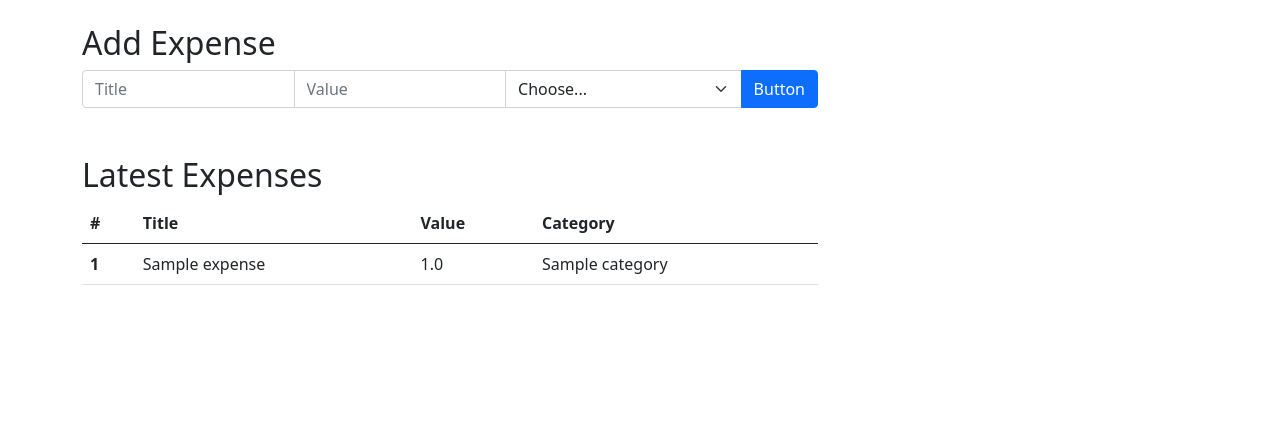
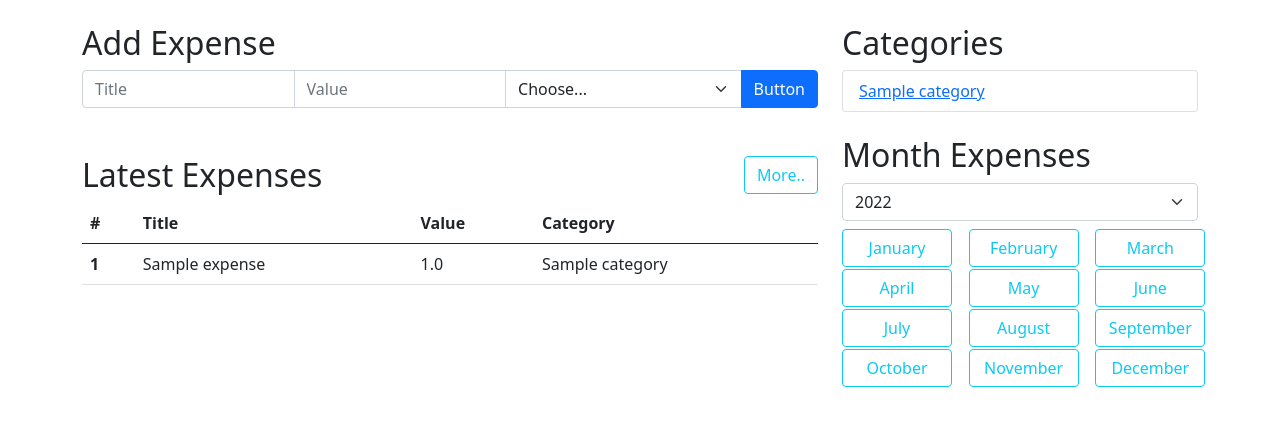
Before and after one commit to JRafiei/expense_recorder, a Flask app: page / in a window 1280 px wide. Shown: the top 426 px of the page. Run offline with Flask 2, Linux system fonts and the light colour scheme; tables that the repository leaves empty hold one stand-in row (values such as "Sample post").

Commit message:
display monthly expenses

```diff
--- a/server.py
+++ b/server.py
@@ -1,3 +1,4 @@
+import calendar
 from crypt import methods
 import os
 from datetime import datetime
@@ -60,15 +61,15 @@ def add_expense():
 
 
 def get_category_expenses():
-    if request.data:
-        cat_name = request.json.get('cat')
-        if cat_name:
-            cat = db.session.query(ExpenseCategory).filter(ExpenseCategory.name==cat_name).first()
-            expenses = db.session.query(Expense).filter(Expense.category_id==cat.id).all()
+    cat_name = request.args.get('cat')
+    if cat_name:
+        cat = db.session.query(ExpenseCategory).filter(ExpenseCategory.name==cat_name).first()
+        if cat is None:
+            return {"status": "error", "reason": "category_does_not_exists"}
         else:
-            return {"status": "error", "reason": "category_is_not_provided"}
+            expenses = db.session.query(Expense).filter(Expense.category_id==cat.id)
     else:
-        expenses = db.session.query(Expense).all()
+        expenses = db.session.query(Expense)
 
     expenses = [expense.to_dict() for expense in expenses]
     return {"status": "success", "expenses": expenses}
@@ -85,9 +86,41 @@ def get_range_expenses():
     except:
         end_time = datetime.now()
 
-    expenses = db.session.query(Expense).filter(Expense.timestamp.between(start_time, end_time)).all()
+    expenses = db.session.query(Expense).filter(Expense.timestamp.between(start_time, end_time))
     expenses = [expense.to_dict() for expense in expenses]
     return {"status": "success", "expenses": expenses}
+
+
+def get_monthly_expenses():
+    year = int(request.args.get('year'))
+    month = request.args.get('month')
+    month_number = datetime.strptime(month, "%B").month
+    last_month_day = calendar.monthrange(year, month_number)[1]
+    start_time = datetime(year=year, month=month_number, day=1, hour=0, minute=0, second=0)
+    end_time = datetime(year=year, month=month_number, day=last_month_day, hour=0, minute=0, second=0)
+    expenses = db.session.query(Expense).filter(Expense.timestamp.between(start_time, end_time))
+    expenses = expenses.order_by(Expense.timestamp.desc())
+    day_expenses = {}
+    category_expenses = {}
+    for expense in expenses:
+        key = expense.timestamp.strftime('%Y-%m-%d')
+        if key not in day_expenses:
+            day_expenses[key] = {'expenses': [], 'total': 0}
+        day_expenses[key]['expenses'].append(expense)
+        day_expenses[key]['total'] += expense.value
+
+        key2 = expense.category.name
+        if key2 not in category_expenses:
+            category_expenses[key2] = 0
+        category_expenses[key2] += expense.value
+
+    data = {
+        "day_expenses": day_expenses,
+        "category_expenses": category_expenses,
+        "month_name": month,
+        "year": year
+    }
+    return render_template('monthly_expenses.html', **data)
 
 
 app.add_url_rule("/", view_func=home, methods=['GET'])
@@ -95,3 +128,4 @@ app.add_url_rule("/add-category", view_func=add_category, methods=['POST'])
 app.add_url_rule("/add-expense", view_func=add_expense, methods=['POST'])
 app.add_url_rule("/get-expenses", view_func=get_category_expenses, methods=['GET'])
 app.add_url_rule("/get-range-expenses", view_func=get_range_expenses, methods=['GET'])
+app.add_url_rule("/monthly-expenses", view_func=get_monthly_expenses, methods=['GET'])
--- a/static/js/main.js
+++ b/static/js/main.js
@@ -3,31 +3,44 @@ const addExpenseBtn = document.querySelector('#add-expense button');
 const titleInput = document.querySelector('#add-expense #title');
 const valueInput = document.querySelector('#add-expense #value');
 const categoryInput = document.querySelector('#add-expense #category');
-const addExpense = async (title, value, category) => {
-    const response = await fetch('/add-expense', {
+const monthPicker = document.querySelector('.month-picker');
+const yearSelect = monthPicker.querySelector('#year');
+
+const GetData = async(url, data) => {
+    const response = await fetch(url);
+    const responseData = await response.json();
+    return responseData;
+}
+const PostData = async(url, data) => {
+    const response = await fetch(url, {
         method: 'POST',
-        body: JSON.stringify({
-            'title': title,
-            'value': value,
-            'cat': category
-        }),
+        body: JSON.stringify(data),
         headers: {
             'Content-Type': 'application/json'
         }
     });
     const responseData = await response.json();
+    return responseData;
+}
+const addExpense = async (title, value, category) => {
+    const responseData = await PostData('/add-expense', {
+            'title': title,
+            'value': value,
+            'cat': category
+    });
     if (responseData.status == "success") {
-        addExpenseMsg.innerHTML = `
-        <div class="alert alert-success alert-dismissible fade show" role="alert">
-          <strong>Expense Added Successfully!</strong> You can add another expense right now!
-          <button type="button" class="btn-close" data-bs-dismiss="alert" aria-label="Close"></button>
-        </div>`;
-        titleInput.value = "";
-        valueInput.value = "";
-        categoryInput.value = categoryInput.querySelector("option:first-child").value;
+        // addExpenseMsg.innerHTML = `
+        // <div class="alert alert-success alert-dismissible fade show" role="alert">
+        //   <strong>Expense Added Successfully!</strong> You can add another expense right now!
+        //   <button type="button" class="btn-close" data-bs-dismiss="alert" aria-label="Close"></button>
+        // </div>`;
+        // titleInput.value = "";
+        // valueInput.value = "";
+        // categoryInput.value = categoryInput.querySelector("option:first-child").value;
+        window.location.href = "/";
     }
+}
 
-}
 addExpenseBtn.addEventListener('click', e => {
     e.preventDefault();
     const title = titleInput.value;
@@ -35,3 +48,15 @@ addExpenseBtn.addEventListener('click', e => {
     const category = categoryInput.value;
     addExpense(title, value, category);
 })
+
+monthPicker.addEventListener('click', e => {
+    if (e.target.tagName.toLowerCase() === 'button') {
+        let = url = '/monthly-expenses?'
+        const params = new URLSearchParams({
+            'year': yearSelect.value,
+            'month': e.target.innerText
+        });
+        url += params;
+        window.open(url, '_blank');
+    }
+})
--- a/templates/home.html
+++ b/templates/home.html
@@ -9,6 +9,12 @@
     <link href="https://cdn.jsdelivr.net/npm/bootstrap@5.0.2/dist/css/bootstrap.min.css" rel="stylesheet" integrity="sha384-EVSTQN3/azprG1Anm3QDgpJLIm9Nao0Yz1ztcQTwFspd3yD65VohhpuuCOmLASjC" crossorigin="anonymous">
 
     <title>Home</title>
+    <style>
+      .month-picker button {
+        width: 110px;
+        margin-bottom: 2px;
+      }
+    </style>
   </head>
   <body>
     <div class="container">
@@ -26,6 +32,10 @@
               {% endfor %}
             </select>
             <button class="btn btn-primary" type="button">Button</button>
+          </div>
+
+          <div class="float-end">
+            <a class="btn btn-outline-info" href="/monthly-expenses?year={{year}}&month={{month_name}}">More..</a>
           </div>
           <h2>Latest Expenses</h2>
 
@@ -50,6 +60,48 @@
             </tbody>
           </table>
         </div>
+
+        <div class="col-md-4 mt-4">
+          <h2>Categories</h2>
+          <ul class="list-group">
+            {% for category in categories %}
+              <li class="list-group-item">
+                <a href="/get-expenses?cat={{category.name}}">{{ category.name }}</a>
+              </li>
+            {% endfor %}
+          </ul>
+          <div class="month-picker mt-4">
+            <h2>Month Expenses</h2>
+            <select class="form-select mb-2" id="year" aria-label="Year">
+              <option value="2019">2019</option>
+              <option value="2020">2020</option>
+              <option value="2021">2021</option>
+              <option value="2022" selected>2022</option>
+            </select>
+
+            <div class="row">
+              <div class="col-md-4"><button class="btn btn-outline-info">January</button></div>
+              <div class="col-md-4"><button class="btn btn-outline-info">February</button></div>
+              <div class="col-md-4"><button class="btn btn-outline-info">March</button></div>
+            </div>
+            <div class="row">
+              <div class="col-md-4"><button class="btn btn-outline-info">April</button></div>
+              <div class="col-md-4"><button class="btn btn-outline-info">May</button></div>
+              <div class="col-md-4"><button class="btn btn-outline-info">June</button></div>
+            </div>
+            <div class="row">
+              <div class="col-md-4"><button class="btn btn-outline-info">July</button></div>
+              <div class="col-md-4"><button class="btn btn-outline-info">August</button></div>
+              <div class="col-md-4"><button class="btn btn-outline-info">September</button></div>
+            </div>
+            <div class="row">
+              <div class="col-md-4"><button class="btn btn-outline-info">October</button></div>
+              <div class="col-md-4"><button class="btn btn-outline-info">November</button></div>
+              <div class="col-md-4"><button class="btn btn-outline-info">December</button></div>
+            </div>
+
+          </div>
+        </div>
       </div>
     </div>
 
```
Also changed, not shown: templates/monthly_expenses.html (added, +72 -0 lines).
